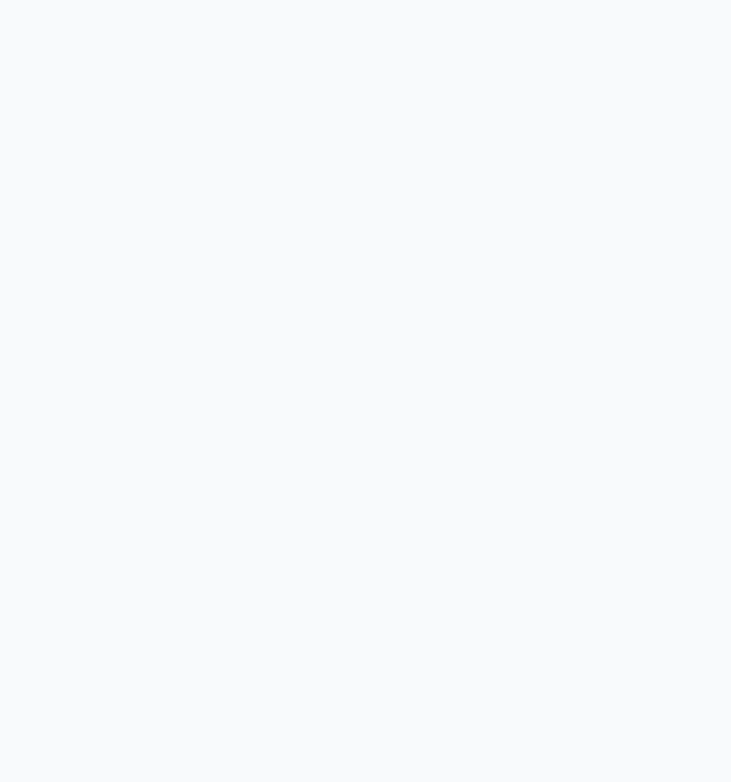
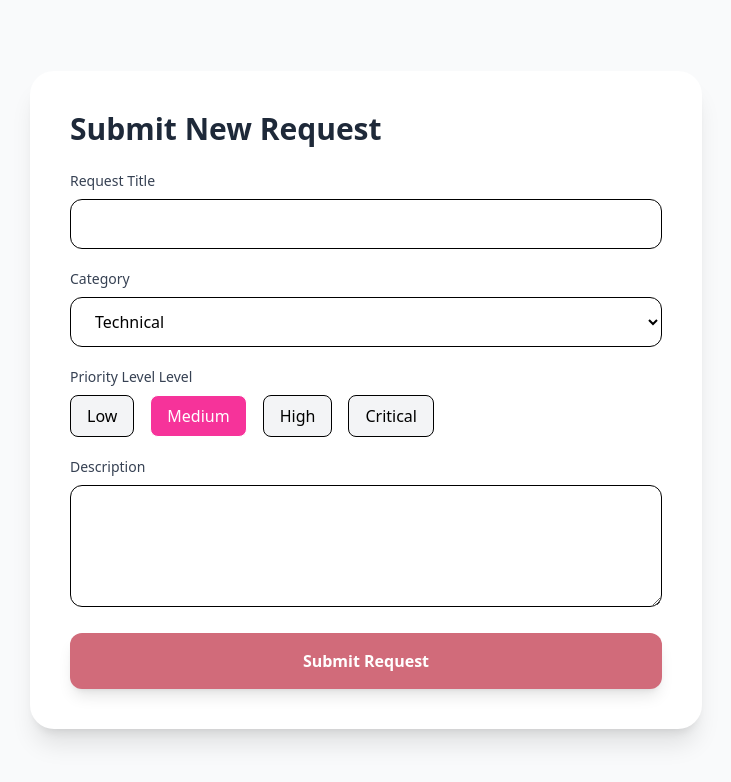
Before and after one commit to NAVEENAPRIYA-06/request-prioritization, a React (Vite) app in the folder client/: page /new-request in a window 1280 px wide. Before the commit this address had no page. Shown: the top 782 px of the page, without its empty margins (274-1005 px from the left). Built offline with nearby package versions, Linux system fonts and the light colour scheme.

Commit message:
Navigation: Linked New Request page

```diff
--- a/client/src/App.jsx
+++ b/client/src/App.jsx
@@ -2,6 +2,7 @@ import { Routes, Route, Navigate } from 'react-router-dom';
 import Login from './pages/Login';
 import Register from './pages/Register';
 import Dashboard from './pages/Dashboard';
+import NewRequest from './pages/NewRequest';
 function App() {
   return (
     <Routes>
@@ -10,6 +11,7 @@ function App() {
       <Route path="/login" element={<Login />} />
       <Route path="/register" element={<Register />} />
       <Route path="/dashboard" element={<Dashboard />} />
+      <Route path="/new-request" element={<NewRequest />} />
     </Routes>
   );
 }
--- a/client/src/pages/Dashboard.jsx
+++ b/client/src/pages/Dashboard.jsx
@@ -1,5 +1,6 @@
 import React, { useEffect, useState } from 'react';
 import { useNavigate } from 'react-router-dom';
+import { Link } from 'react-router-dom';
 import {
   LayoutDashboard,
   ClipboardList,
@@ -50,7 +51,10 @@ const Dashboard = () => {
           </button>
           <button className="flex items-center w-full p-3 space-x-3 hover:bg-gray-800 rounded-xl transition">
             <PlusCircle size={20} />
-            <span>New Request</span>
+           <Link to="/new-request" className="flex items-center w-full p-3 space-x-3 hover:bg-gray-800 rounded-xl transition">
+  <PlusCircle size={20} />
+  <span>New Request</span>
+</Link>
           </button>
           {user.role === 'admin' && (
             <button className="flex items-center w-full p-3 space-x-3 hover:bg-gray-800 rounded-xl transition">
--- /dev/null
+++ b/client/src/pages/NewRequest.jsx
@@ -0,0 +1,87 @@
+import React, { useState } from 'react';
+import axios from 'axios';
+import { useNavigate } from 'react-router-dom';
+
+const NewRequest = () => {
+  const [formData, setFormData] = useState({
+    title: '',
+    description: '',
+    category: 'Technical',
+    priority: 'Medium'
+  });
+  const navigate = useNavigate();
+  const user = JSON.parse(localStorage.getItem('user'));
+
+  const handleSubmit = async (e) => {
+    e.preventDefault();
+    try {
+      await axios.post('http://localhost:5000/api/requests/create', {
+        ...formData,
+        userId: user.id
+      });
+      alert("Request Submitted!");
+      navigate('/dashboard');
+    } catch (err) {
+      alert("Failed to submit request");
+    }
+  };
+
+  return (
+    <div className="min-h-screen bg-gray-50 flex items-center justify-center p-6">
+      <div className="bg-white w-full max-w-2xl rounded-3xl shadow-xl p-10">
+        <h2 className="text-3xl font-bold text-gray-800 mb-6">Submit New Request</h2>
+        <form onSubmit={handleSubmit} className="space-y-5">
+          <div>
+            <label className="block text-sm font-medium text-gray-700 mb-2">Request Title</label>
+            <input
+              type="text"
+              required
+              className="w-full px-5 py-3 rounded-xl border focus:ring-2 focus:ring-pink-400 outline-none transition"
+              onChange={(e) => setFormData({...formData, title: e.target.value})}
+            />
+          </div>
+          <div>
+            <label className="block text-sm font-medium text-gray-700 mb-2">Category</label>
+            <select
+              className="w-full px-5 py-3 rounded-xl border outline-none bg-white"
+              onChange={(e) => setFormData({...formData, category: e.target.value})}
+            >
+              <option>Technical</option>
+              <option>Hardware</option>
+              <option>Software</option>
+              <option>Other</option>
+            </select>
+          </div>
+          <div>
+            <label className="block text-sm font-medium text-gray-700 mb-2">Priority Level Level</label>
+            <div className="flex space-x-4">
+              {['Low', 'Medium', 'High', 'Critical'].map((p) => (
+                <button
+                  key={p}
+                  type="button"
+                  onClick={() => setFormData({...formData, priority: p})}
+                  className={`px-4 py-2 rounded-lg border transition ${formData.priority === p ? 'bg-pink-500 text-white' : 'bg-gray-100'}`}
+                >
+                  {p}
+                </button>
+              ))}
+            </div>
+          </div>
+          <div>
+            <label className="block text-sm font-medium text-gray-700 mb-2">Description</label>
+            <textarea
+              rows="4"
+              className="w-full px-5 py-3 rounded-xl border focus:ring-2 focus:ring-pink-400 outline-none transition"
+              onChange={(e) => setFormData({...formData, description: e.target.value})}
+            ></textarea>
+          </div>
+          <button type="submit" className="w-full py-4 bg-[#d16b7a] text-white font-bold rounded-xl shadow-lg hover:bg-[#b05a68] transition">
+            Submit Request
+          </button>
+        </form>
+      </div>
+    </div>
+  );
+};
+
+export default NewRequest;
```
